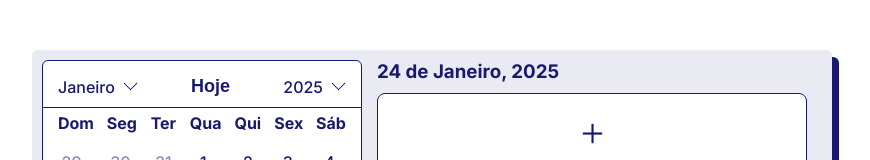
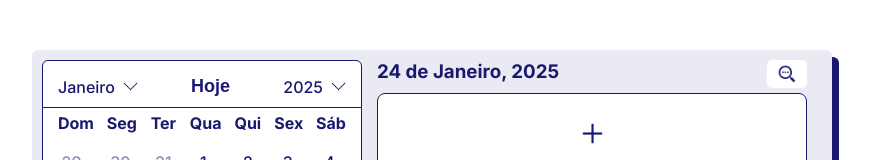
Before and after one commit to PedroHAlvesN/schedule, a Next.js app: page / in a window 1280 px wide. Shown: the top 160 px of the page, without its empty margins (208-1078 px from the left). Built offline with nearby package versions, Linux system fonts and the light colour scheme.

Commit message:
feat: add `search` feature

```diff
--- a/src/components/schedule/sidepanel/SidePanel.css
+++ b/src/components/schedule/sidepanel/SidePanel.css
@@ -13,6 +13,47 @@
     width: 100%;
     margin: 0 15px;
     align-items: flex-start;
+}
+
+.header-container {
+    display: flex;
+    justify-content: space-between;
+    width: 100%;
+    gap: 20px;
+}
+
+.search {
+    align-items: center;
+    justify-content: flex-end;
+    display: flex;
+    height: 28px;
+    min-width: 28px;
+    background-color: white;
+    border-radius: 5px;
+    cursor: pointer;
+    padding: 0 10px;
+    transition: 0.2s ease-in-out;
+
+    & img {
+        width: 20px;
+        height: 20px;
+    }
+
+    & input {
+        transition: 0.2s ease-in-out;
+    }
+
+    & .hidden {
+        width: 0;
+        padding: 0;
+    }
+
+    & .show {
+        width: 100%;
+        margin-left: 10px;
+    }
+
+
 }
 
 .selected-day-title {
--- a/src/components/schedule/sidepanel/SidePanel.tsx
+++ b/src/components/schedule/sidepanel/SidePanel.tsx
@@ -16,6 +16,9 @@ interface Props extends PropsWithChildren {
 export const SidePanel:FunctionComponent<Props> = ({ children, selectedDate, allTasks, setAllTasks }) => {
 	const monthNames = ["Janeiro", "Fevereiro", "Março", "Abril", "Maio", "Junho", "Julho", "Agosto", "Setembro", "Outubro", "Novembro", "Dezembro"]
 	let [currentTasks, setCurrentTasks] = useState<TaskType[]>([])
+	let [ formatedCurrentTask, setFormatedCurrentTask ] = useState<TaskType[]>([])
+	const [ search, setSearch ] = useState<Boolean>(false)
+	const [ searchValue, setSearchValue ] = useState<string>("")
 
 	function getCurrentTasks() {
 		allTasks.map(task => {
@@ -25,6 +28,20 @@ export const SidePanel:FunctionComponent<Props> = ({ children, selectedDate, all
 			if(isCurrentDay && isCurrentMonth && isCurrentYear) currentTasks = [ ...currentTasks, task ]
 		})
 		setCurrentTasks(currentTasks)
+		setFormatedCurrentTask(currentTasks)
+		setSearch(false)
+	}
+
+	function searchTask() {
+		formatedCurrentTask = []
+		if(searchValue === "") {
+			formatedCurrentTask = currentTasks
+		}else {
+			currentTasks.map(task => {
+				if(task.title.toLowerCase().includes(searchValue.toLowerCase())) formatedCurrentTask = [ ...formatedCurrentTask, task ]
+			})
+		}
+		setFormatedCurrentTask(formatedCurrentTask)
 	}
 
 	useEffect(() => {
@@ -36,19 +53,33 @@ export const SidePanel:FunctionComponent<Props> = ({ children, selectedDate, all
 		setCurrentTasks([])
 	}, [selectedDate, allTasks])
 
+	useEffect(() => {
+		searchTask()
+	}, [searchValue])
+
     return (
         <>
             <div className="side-panel-container">
 				{children}
                 <div className="side-panel">
-					<h3 className="selected-day-title">{selectedDate.day} de {monthNames[selectedDate.month]}, {selectedDate.year}</h3>
-                    <div className="tasks-container">
+					<div className="header-container">
+						<h3 className="selected-day-title">{selectedDate.day} de {monthNames[selectedDate.month]}, {selectedDate.year}</h3>
+						<div className="search" onClick={(event) => {event.preventDefault(), setSearch(!search)}}>
+							<img src="/search.png" alt="" />
+							<input
+								className={search ? "show" : "hidden"}
+								type="text" onClick={(event) => event.stopPropagation()}
+								onChange={(event) => setSearchValue(event.target.value)}
+							/>
+						</div>
+					</div>
+					<div className="tasks-container">
 						<AddTaskButton
 							allTasks={allTasks}
 							setAllTasks={setAllTasks}
 							selectedDate={selectedDate}
 						/>
-						{currentTasks.map((task, index) => {
+						{formatedCurrentTask.map((task, index) => {
 							return (
 								<Task
 									index={index}
```
Also changed, not shown: public/search.png (added).
